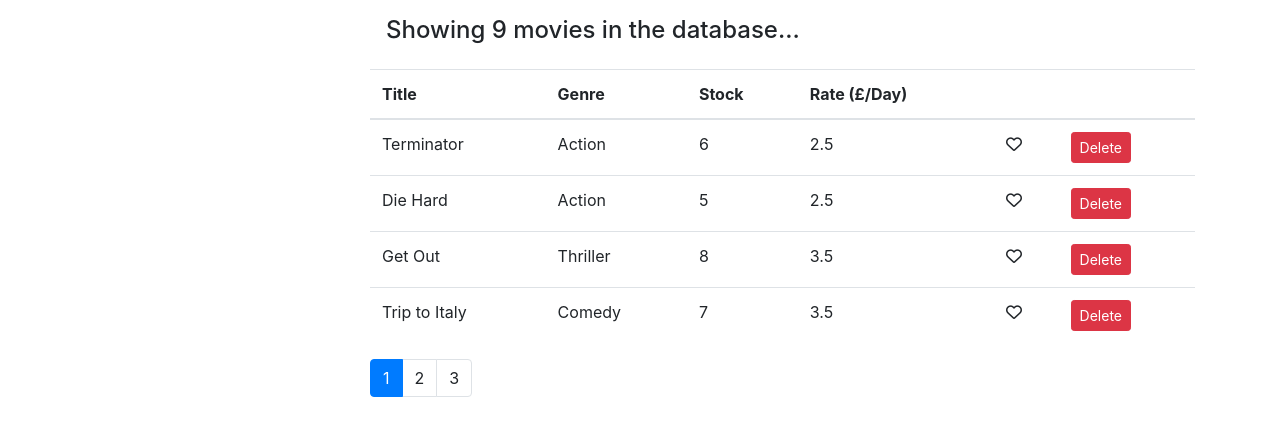
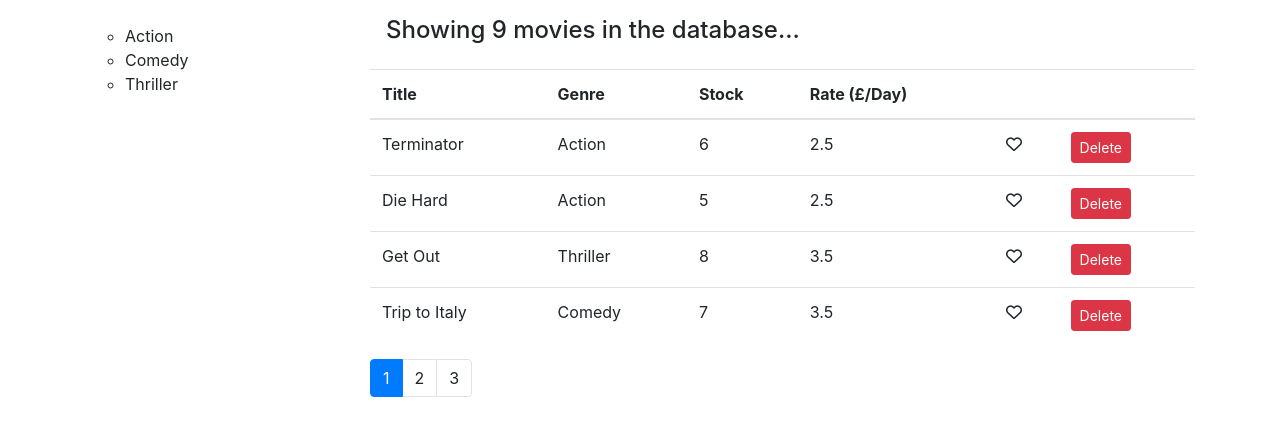
Before and after one commit to jvckmorvn/vidly, a React (Create React App) app: page / in a window 1280 px wide. Shown: the top 436 px of the page. Built offline with nearby package versions, Linux system fonts and the light colour scheme.

Commit message:
Debugging

```diff
--- a/src/components/common/listGroup.jsx
+++ b/src/components/common/listGroup.jsx
@@ -1,17 +1,26 @@
-// import React from "react";
+import React from "react";
 
-// const ListGroup = (props) => {
-//   const { items } = props;
+const ListGroup = (props) => {
+  const genres = props.genres;
+  // const genres = props.genres;
+  // console.log(genres);
+  // console.log(genres);
+  return (
+    <ul>
+      {genres.map((genre) => (
+        <li>{genre.name}</li>
+      ))}
+      {/* <li>{genres[0].name}</li> */}
+    </ul>
+  );
 
-//   return (
-//     <ul className="list-group">
-//       {items.map((item) => (
-//         <li key={item._id} className="list-group-item">
-//           {item.name}
-//         </li>
-//       ))}
-//     </ul>
-//   );
-// };
+  // return (
+  //   {genres.map((genre) => (
+  //     <li key={genre._id} className="list-group-item">
+  //       {genre.name}
+  //     </li>
+  //   ))}
+  // );
+};
 
-// export default ListGroup;
+export default ListGroup;
--- a/src/components/movies.jsx
+++ b/src/components/movies.jsx
@@ -1,6 +1,6 @@
 import React, { Component } from "react";
 import Like from "./common/like";
-// import ListGroup from "./common/listGroup";
+import ListGroup from "./common/listGroup";
 import Pagination from "./common/pagination";
 import { getMovies } from "../services/fakeMovieService";
 import { getGenres } from "../services/fakeGenreService";
@@ -55,6 +55,9 @@ class Movies extends Component {
             items={this.state.genres}
             onItemSelect={this.handleGenreSelect}
           /> */}
+          <ul className="list-group">
+            <ListGroup genres={this.state.genres} />
+          </ul>
         </div>
         <div className="col">
           <h4 className="p-3">Showing {count} movies in the database...</h4>
```
